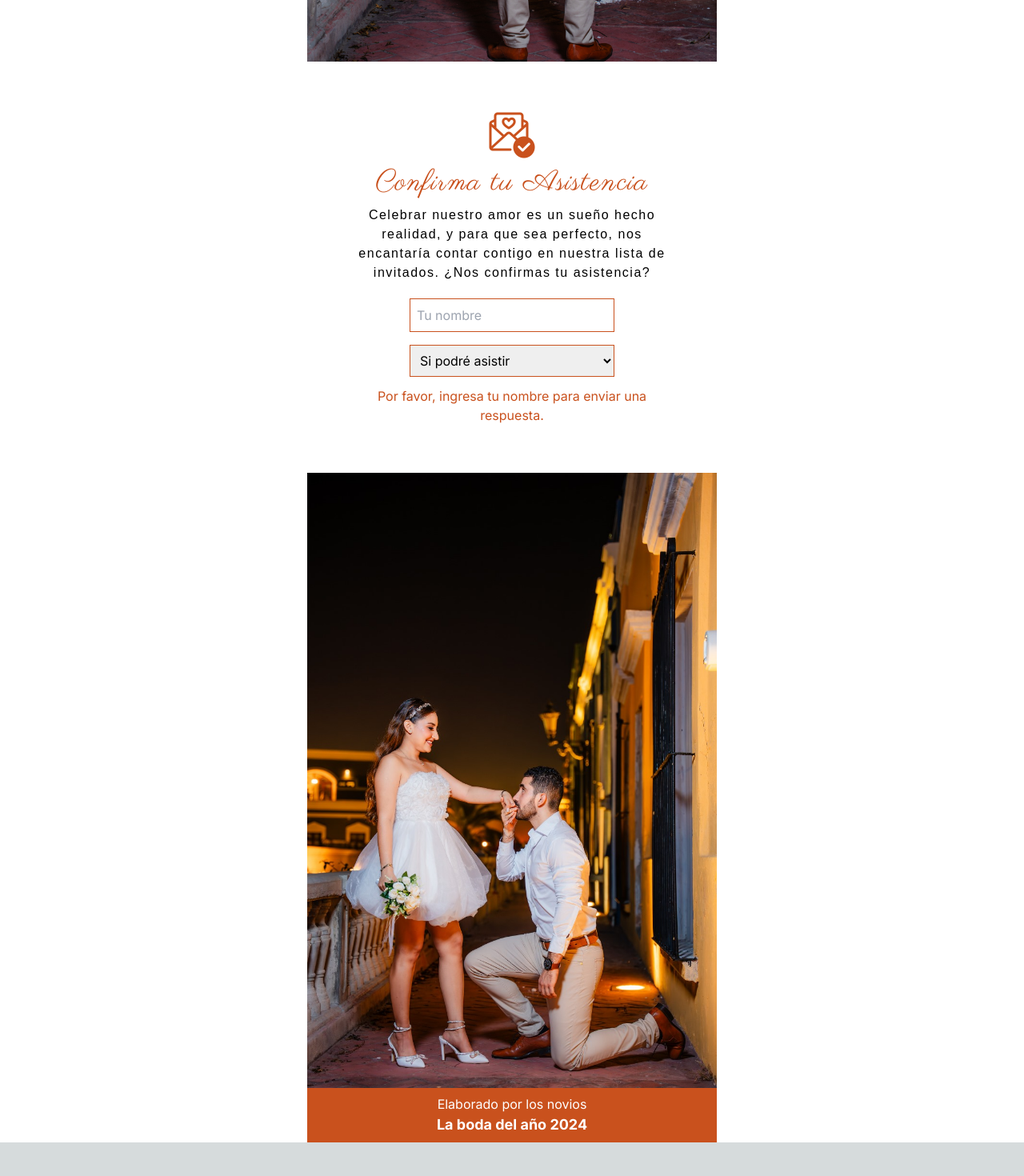
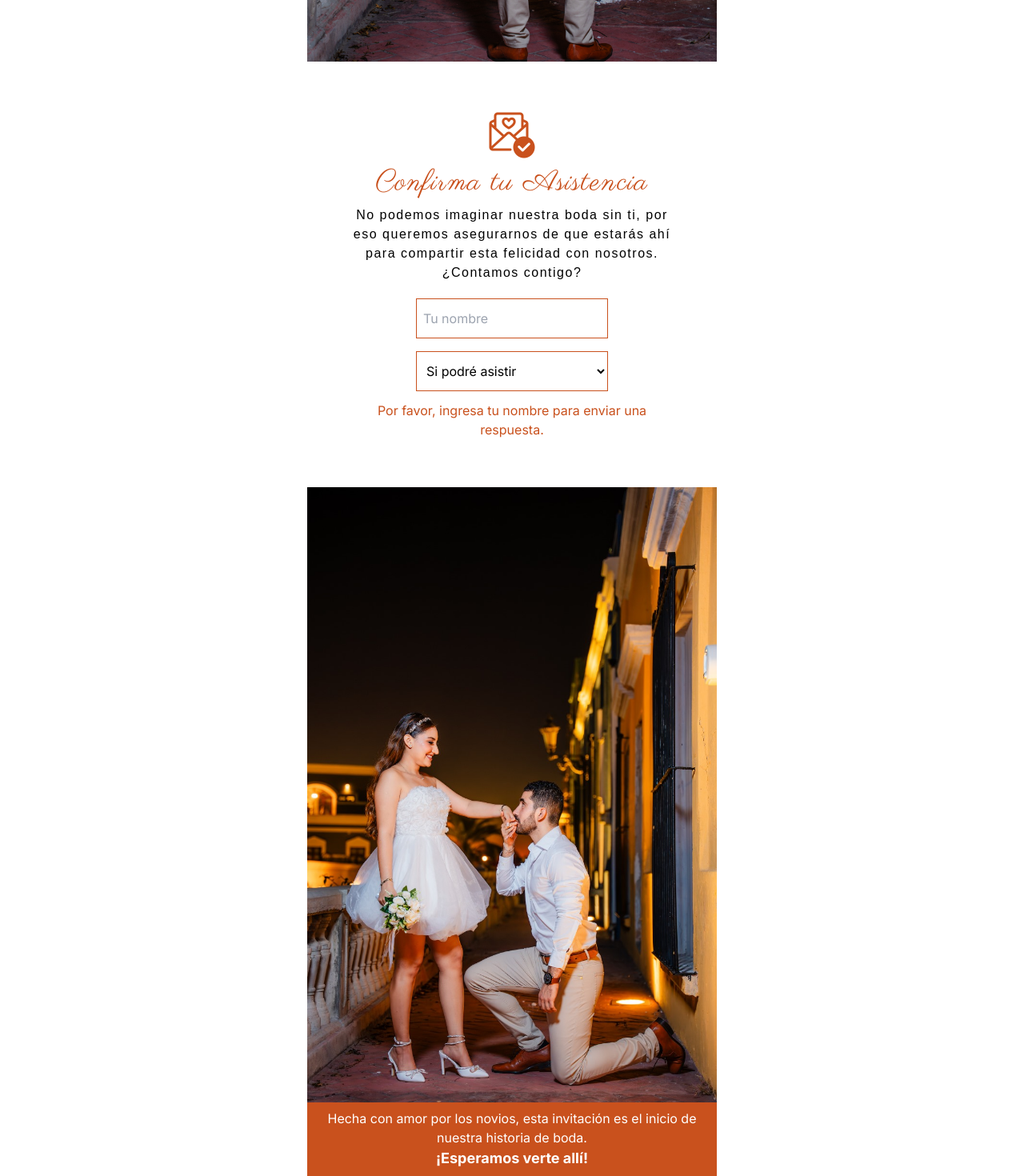
Before and after one commit to jesusacu98/wedding, a Next.js app: page / in a window 1280 px wide. Shown: the part 10393-11863 px from the top of the page at 80% size. Before the commit the page ends 11821 px from the top, so only its background shows below. Built offline with nearby package versions, Linux system fonts and the light colour scheme.

Commit message:
a un mes de casarme con el amor de mi vida entera

```diff
--- a/src/app/components/section7.tsx
+++ b/src/app/components/section7.tsx
@@ -103,7 +103,7 @@ export default function Reglas() {
 
             <div className="flex flex-col items-center text-center mt-2 px-[46px]">
                 <span className="block text-1xl text-black font-[300] font-secondary tracking-[1.5px]">
-                    Celebrar nuestro amor es un sueño hecho realidad, y para que sea perfecto, nos encantaría contar contigo en nuestra lista de invitados. ¿Nos confirmas tu asistencia?
+                    No podemos imaginar nuestra boda sin ti, por eso queremos asegurarnos de que estarás ahí para compartir esta felicidad con nosotros. ¿Contamos contigo?
                 </span>
             </div>
 
@@ -113,13 +113,13 @@ export default function Reglas() {
                     onChange={handleChange2}
                     type="text"
                     placeholder="Tu nombre"
-                    className="text-black border border-solid border-secondary p-2 w-64"
+                    className="text-black outline-none border border-solid border-secondary p-2 bg-white w-[240px] h-[50px]"
                 />
 
                 <select
                     value={selectedOption}
                     onChange={handleChange}
-                    className="text-black border border-solid border-secondary p-2 w-64"
+                    className="text-black outline-none border bg-white w-[240px] h-[50px] border-solid border-secondary p-2"
                 >
                     <option value="si">Si podré asistir</option>
                     <option value="no">Lo siento, no podré asistir</option>
@@ -140,10 +140,10 @@ export default function Reglas() {
 
             <div className="bg-secondary text-white text-center py-2">
                 <span>
-                    Elaborado por los novios
+                    Hecha con amor por los novios, esta invitación es el inicio de nuestra historia de boda.
                 </span>
                 <p className="text-lg font-bold">
-                    La boda del año 2024
+                    ¡Esperamos verte allí!
                 </p>
             </div>
 
```
